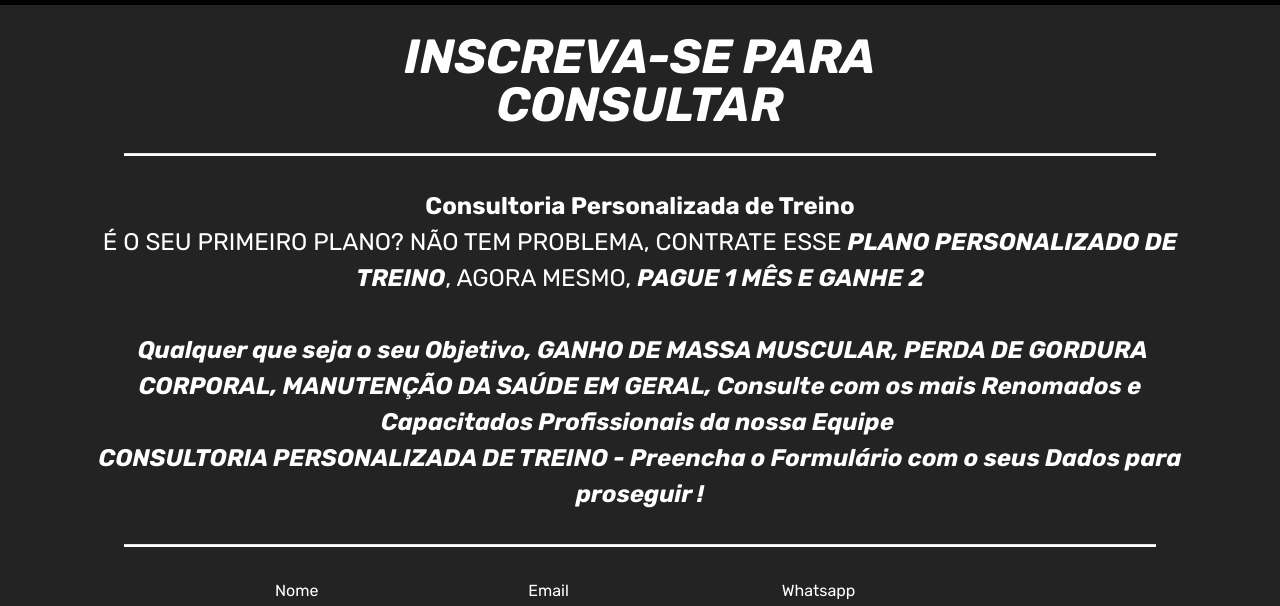
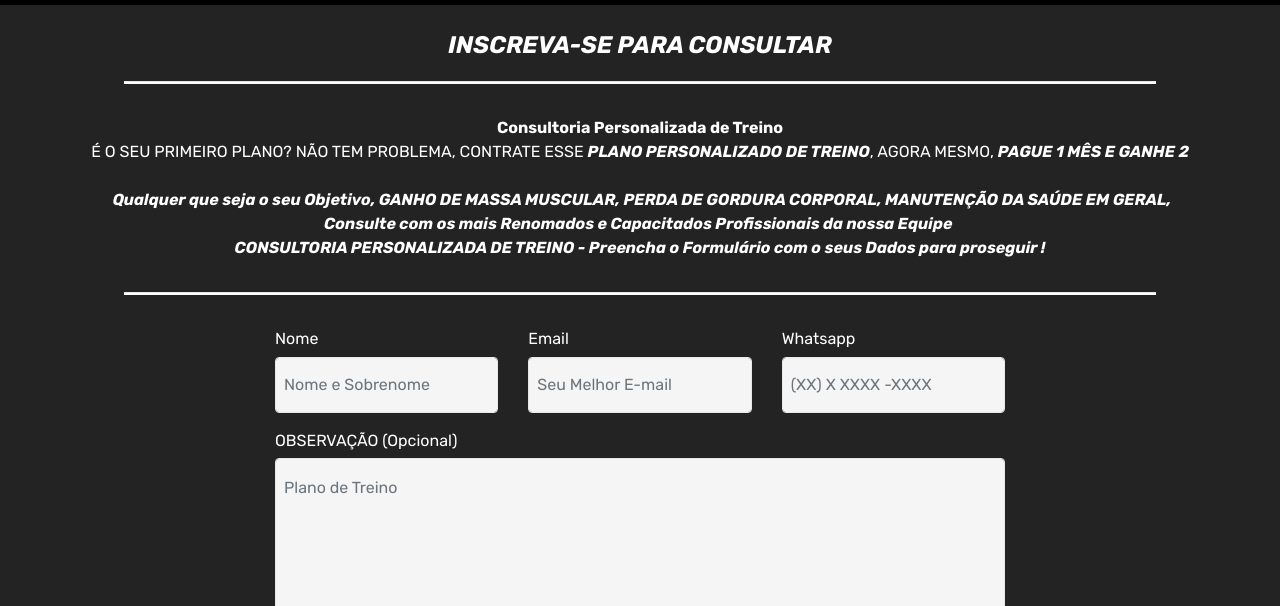
Before and after one commit to lifestylemonster/ConsultoriaPersonalizadadeTreino, a plain HTML site: page index.html in a window 1280 px wide. Shown: the part 72-678 px from the top of the page. Drawn offline with Linux system fonts and the light colour scheme; files whose address does not match are found by name.

Commit message:
create github pages

```diff
--- a/index.html
+++ b/index.html
@@ -59,14 +59,14 @@
     </nav>
 </section>
 
-<section class="engine"><a href="https://mobirise.info/z">best html templates</a></section><section class="mbr-section content4 cid-s4Uja3m7nl" id="content4-2">
+<section class="engine"><a href="https://mobirise.info/m">free site design templates</a></section><section class="mbr-section content4 cid-s4Uja3m7nl" id="content4-2">
 
 
 
     <div class="container">
         <div class="media-container-row">
             <div class="title col-12 col-md-8">
-                <h2 class="align-center pb-3 mbr-fonts-style display-2"><em><strong>INSCREVA-SE PARA CONSULTAR</strong></em></h2>
+                <h2 class="align-center pb-3 mbr-fonts-style display-5"><em><strong>INSCREVA-SE PARA CONSULTAR</strong></em></h2>
 
 
             </div>
@@ -81,7 +81,7 @@
     <div class="container">
         <div class="inner-container" style="width: 100%;">
             <hr class="line" style="width: 93%;">
-            <div class="section-text align-center mbr-white mbr-fonts-style display-5"><strong>Consultoria Personalizada de Treino</strong><br>É O SEU PRIMEIRO PLANO? NÃO TEM PROBLEMA, CONTRATE ESSE <em><strong>PLANO PERSONALIZADO DE TREINO</strong></em>, AGORA MESMO, <strong><em>PAGUE 1 MÊS E GANHE 2</em></strong><br><div><br></div><div><em><strong>&nbsp;Qualquer que seja o seu Objetivo, GANHO DE MASSA MUSCULAR, PERDA DE GORDURA CORPORAL, MANUTENÇÃO DA SAÚDE EM GERAL, Consulte com os mais Renomados e Capacitados Profissionais da nossa Equipe&nbsp;
+            <div class="section-text align-center mbr-white mbr-fonts-style display-7"><strong>Consultoria Personalizada de Treino</strong><br>É O SEU PRIMEIRO PLANO? NÃO TEM PROBLEMA, CONTRATE ESSE <em><strong>PLANO PERSONALIZADO DE TREINO</strong></em>, AGORA MESMO, <strong><em>PAGUE 1 MÊS E GANHE 2</em></strong><br><div><br></div><div><em><strong>&nbsp;Qualquer que seja o seu Objetivo, GANHO DE MASSA MUSCULAR, PERDA DE GORDURA CORPORAL, MANUTENÇÃO DA SAÚDE EM GERAL, Consulte com os mais Renomados e Capacitados Profissionais da nossa Equipe&nbsp;
 </strong></em></div><div><em><strong>CONSULTORIA PERSONALIZADA DE TREINO - Preencha o Formulário com o seus Dados para proseguir !</strong></em><br></div></div>
             <hr class="line" style="width: 93%;">
         </div>
@@ -105,7 +105,7 @@
         <div class="row justify-content-center">
             <div class="media-container-column col-lg-8" data-form-type="formoid">
                 <!---Formbuilder Form--->
-                <form action="https://mobirise.com/" method="POST" class="mbr-form form-with-styler" data-form-title="Mobirise Form"><input type="hidden" name="email" data-form-email="true" value="V4IbmDtH5pWlpiITWHZHfCOi45Bdv9UH+Ms6U1SqGXNauiaPXmvFHh34i/qO/2TzOiepg0K3hilvYw9LbbQtGLCWzoRhyZ4z7ddYhZNPQIUEg3d4slAqYCM3ttW1O7i2">
+                <form action="https://mobirise.com/" method="POST" class="mbr-form form-with-styler" data-form-title="Mobirise Form"><input type="hidden" name="email" data-form-email="true" value="FoI5D0tQJ6K4JRdkgNs73sRnVNVPqqgjPAVTEvsoULJM7qsgKX8Z+2PJ8b2crlmpX94G0QS6ngOZkoHevIKGYlNIUDmd6ZFVQEBxEkjw+uP/W7huN9yTFOxixCZX/X/E">
                     <div class="row">
                         <div hidden="hidden" data-form-alert="" class="alert alert-success col-12">Em breve a nossa Equipe entrará em contato, para você se consultar com um dos nossos Profissionais, OBRIGADO!</div>
                         <div hidden="hidden" data-form-alert-danger="" class="alert alert-danger col-12">
```
Also changed, not shown: 1 other file.
